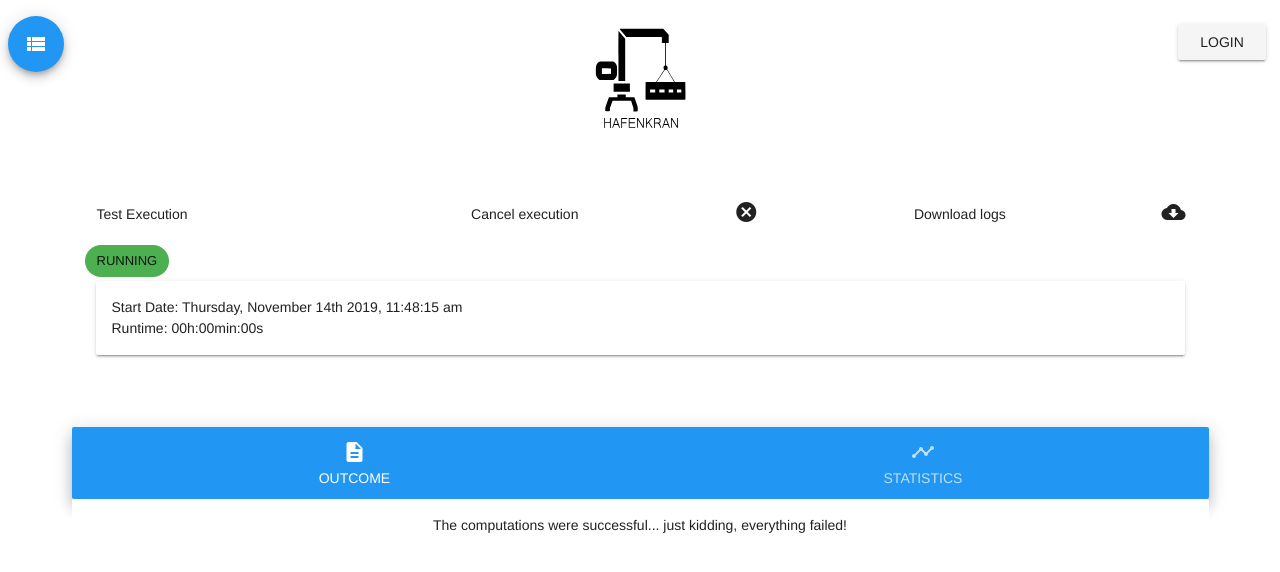
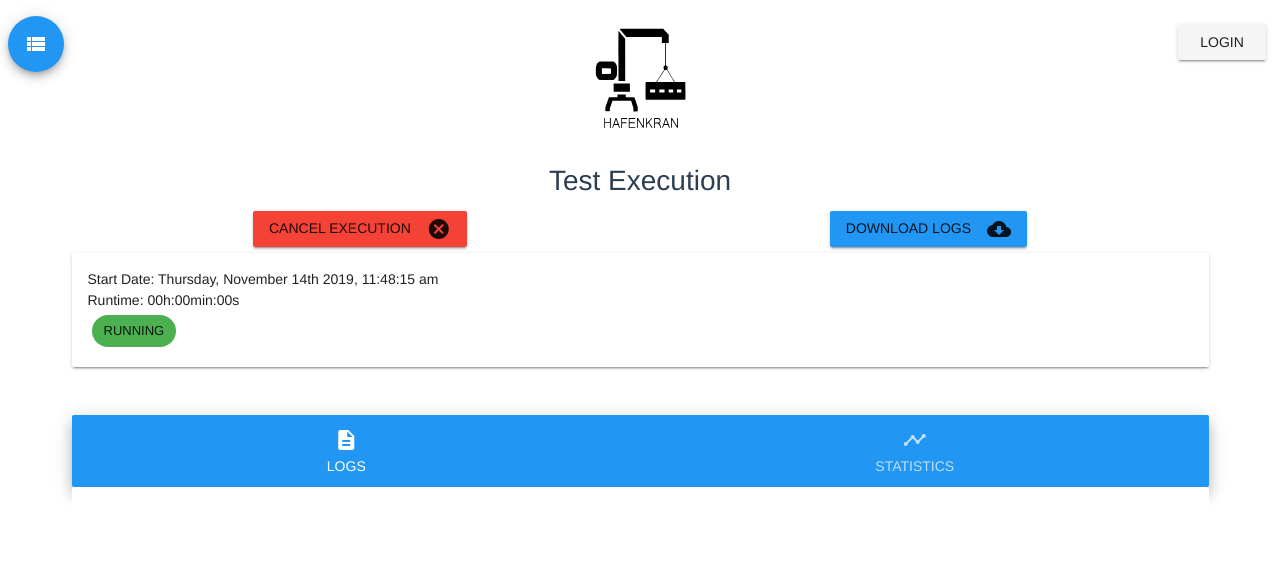
Before and after one commit to cormensratio/hafenkran-client, a Vue app: page /execution/1 in a window 1280 px wide. Shown: the top 572 px of the page. Built offline with nearby package versions, Linux system fonts and the light colour scheme.

Commit message:
EPDS02-125 made detailspage a bit fancier

```diff
--- a/src/components/views/ExecutionDetailsPage.vue
+++ b/src/components/views/ExecutionDetailsPage.vue
@@ -1,60 +1,38 @@
 <template>
   <base-page>
     <template slot="body">
-      <div class="container">
-        <v-container fluid class="top">
-        <v-layout row>
+      <v-container class="top">
+        <h2>{{execution.name}}</h2>
+        <v-layout>
           <v-flex>
-              <v-card flat>
-                <v-card-text  align="left">{{execution.name}}</v-card-text>
-                <status-cell :status="status"></status-cell>
-              </v-card>
+            <v-btn class="red" :disabled="execution.status !== 'RUNNING'"
+                   @click="terminateExecution(execution.id)">
+              Cancel execution
+              <v-icon right dark>cancel</v-icon>
+            </v-btn>
           </v-flex>
           <v-flex>
-               <v-card align="right" flat col>
-                 <v-card-text >Cancel execution</v-card-text>
-               </v-card>
-            </v-flex>
-            <v-flex>
-              <v-card class="top_icons" flat align="right">
-              <v-btn icon :disabled="execution.status !== 'RUNNING'"
-                     @click="terminateExecution(execution.id)">
-                <v-icon class="top_icons">cancel</v-icon>
+            <v-btn class="blue" @click="calculateRuntime">
+              Download logs
+              <v-icon right>cloud_download</v-icon>
             </v-btn>
-              </v-card>
-            </v-flex>
-            <v-flex>
-               <v-card flat align="right">
-                 <v-card-text>Download logs</v-card-text>
-               </v-card>
-            </v-flex>
-            <v-flex>
-               <v-card class="top_icons" flat align="right">
-                 <v-btn @click="calculateRuntime" icon>
-                   <v-icon>cloud_download</v-icon>
-                 </v-btn>
-               </v-card>
           </v-flex>
         </v-layout>
-        <v-layout>
-          <v-flex>
         <v-card>
           <v-card-text class="text-left">
             <span>Start Date: {{ getTimeStamp(execution.startedAt) }}</span>
             <v-spacer></v-spacer>
             <span>Runtime: {{runtime}}</span>
+            <status-cell :status="status"></status-cell>
           </v-card-text>
         </v-card>
-          </v-flex>
-        </v-layout>
       </v-container>
-      </div>
       <v-container class="bottom">
         <v-flex>
           <v-card class="results elevation-10">
             <v-tabs color="blue" dark centered icons-and-text grow>
               <v-tabs-slider></v-tabs-slider>
-              <v-tab href="#tab-1" v-on:click="activetab=1">Outcome
+              <v-tab href="#tab-1" v-on:click="activetab=1">Logs
                 <v-icon>description</v-icon>
               </v-tab>
               <v-tab href="#tab-2" v-on:click="activetab=2">Statistics
@@ -65,15 +43,13 @@
           <div class="content">
             <div v-if="activetab === 1" class="tab-content">
               <v-card flat>
-                <v-card-text>
-                  <p>The computations were successful... just kidding, everything failed!</p>
+                <v-card-text class="logs">
                 </v-card-text>
               </v-card>
             </div>
             <div v-if="activetab === 2" class="tab-content">
               <v-card flat>
-                <v-card-text>
-                  <p>Every single core of our cpus burnt down during the calculations :)</p>
+                <v-card-text class="statistics">
                 </v-card-text>
               </v-card>
             </div>
@@ -121,7 +97,8 @@ export default {
         case 'FAILED':
         case 'ABORTED':
         case 'CANCELED':
-          this.runtime = this.msToTime(moment(this.execution.startedAt).diff(terminated));
+          this.runtime = this.msToTime(moment(this.execution.startedAt)
+            .diff(terminated));
           break;
         case 'WAITING':
           this.runtime = 'This execution has not started yet!';
@@ -145,7 +122,8 @@ export default {
     },
   },
   created() {
-    this.getExecutionById(this.executionId).then((execution) => {
+    this.getExecutionById(this.executionId)
+      .then((execution) => {
         if (!isNil(execution)) {
           this.execution = execution;
           this.status = execution.status;
```
Lines whose indentation alone changed are shown as unchanged.
